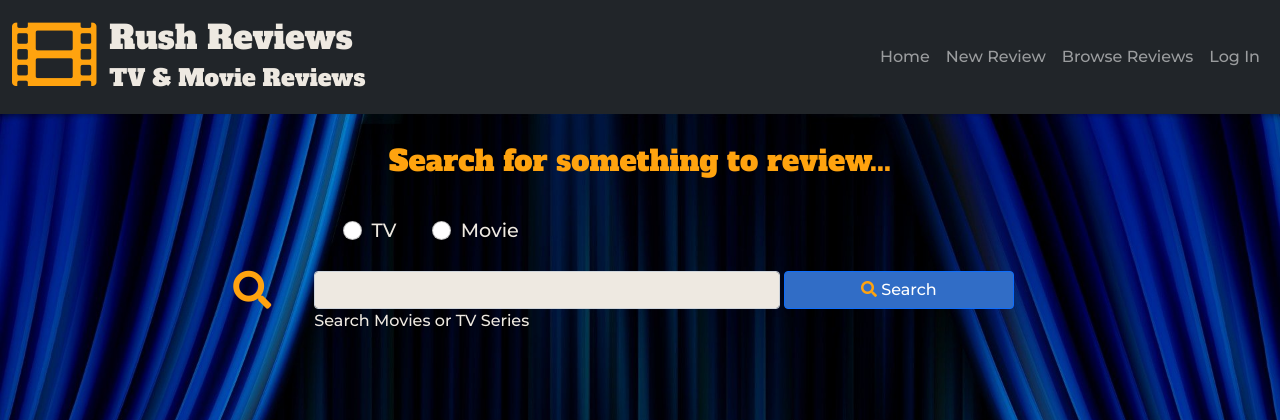
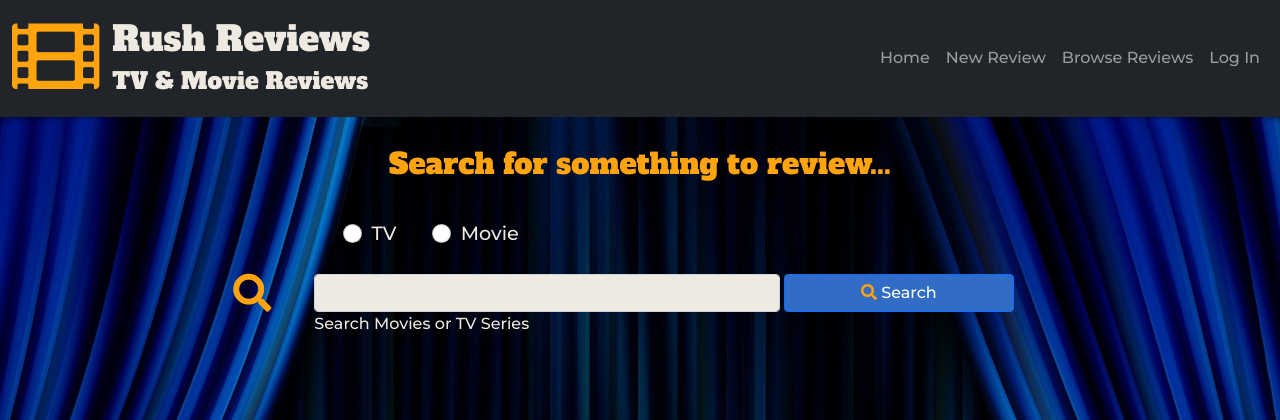
Before and after one commit to robot5000-design/ms3, a Flask app: template templates/index.html in a window 1280 px wide. Shown: the top 420 px of the page. Run offline with Flask 2, Linux system fonts and the light colour scheme; the template is opened without the code that fills it, so the values that code supplies are empty; some libraries are stand-ins or nearby versions.

Commit message:
Modify font size for nav brand

```diff
--- a/static/css/style.css
+++ b/static/css/style.css
@@ -50,7 +50,7 @@ i {
 }
 
 .primary-brand {
-  font-size: 1.7em;
+  font-size: 1.8em;
   line-height: 1.2em;
 }
 
@@ -166,7 +166,7 @@ h2 {
 }
 
 .navbar-brand i {
-  font-size: 16vw;
+  font-size: 16.5vw;
   padding-right: 7px;
   color: #ffa30f;
 }
@@ -495,7 +495,7 @@ body .carousel-control-next-icon {
     font-size: 3.3vw;
   }
   .navbar-brand i {
-    font-size: 15vw;
+    font-size: 15.5vw;
   }
   .review-image {
     width: 80%;
@@ -507,7 +507,7 @@ body .carousel-control-next-icon {
     font-size: 1.2em;
   }
   .navbar-brand i {
-    font-size: 4.4em;
+    font-size: 4.55em;
   }
   .api-results-card {
     width: 100%;
```
